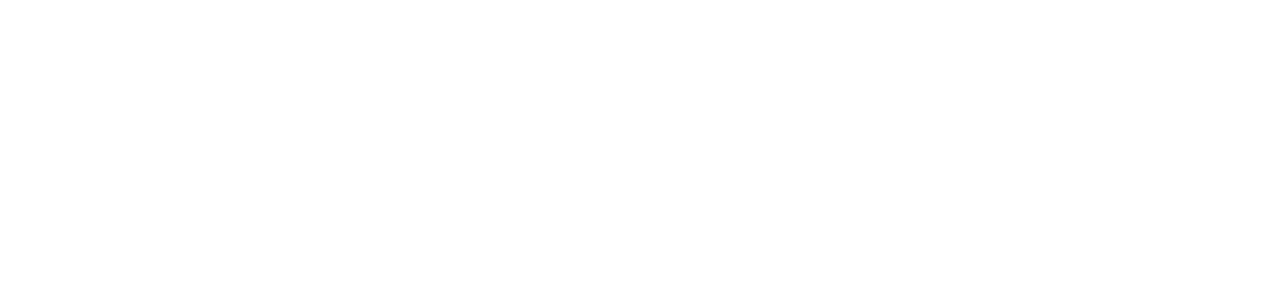
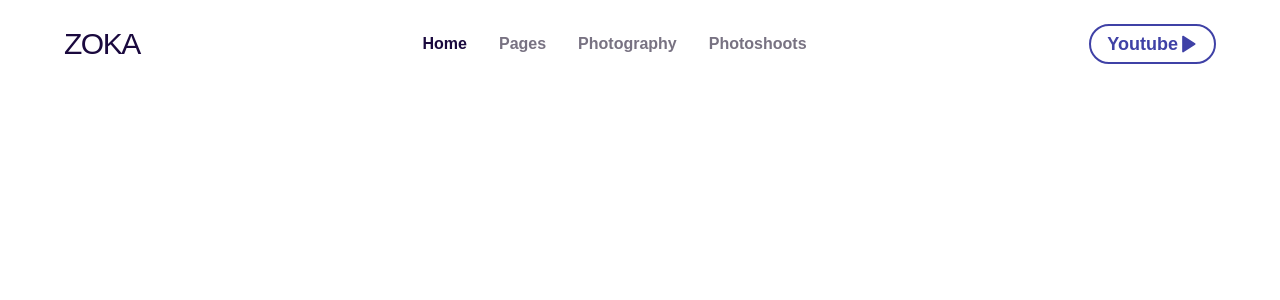
Before and after one commit to KalpitChandekar/Zoka, a Next.js app: page / in a window 1280 px wide. Shown: the top 300 px of the page. Built offline with nearby package versions, Linux system fonts and the light colour scheme.

Commit message:
[feat]: Add Navbar

```diff
--- a/app/page.js
+++ b/app/page.js
@@ -1,7 +1,9 @@
+import Navbar from "@/components/Navbar"
+
 const page = () => {
   return (
    <div>
-
+    <Navbar />
    </div>
   )
 }
--- a/package.json
+++ b/package.json
@@ -10,6 +10,7 @@
   },
   "dependencies": {
     "@next/font": "^14.2.13",
+    "lucide-react": "^0.446.0",
     "next": "14.2.13",
     "react": "^18",
     "react-dom": "^18"
```
Also changed, not shown: 1 other file (tests, documents, lock files or other folders).
